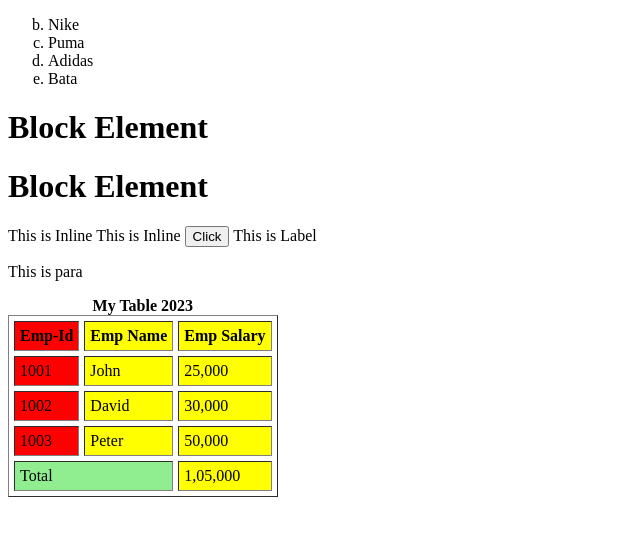
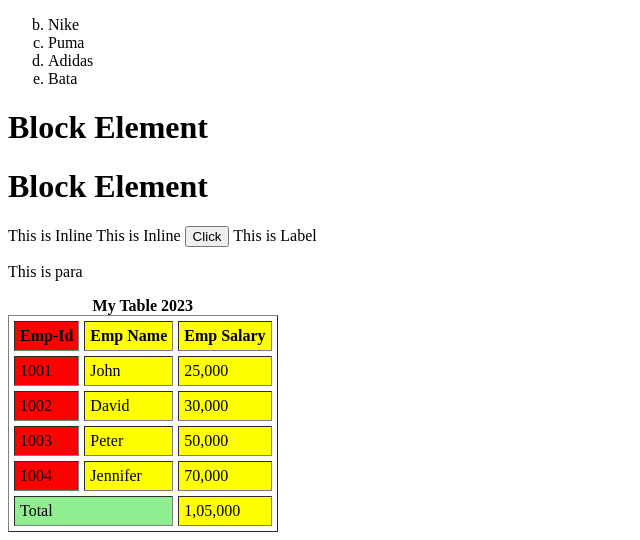
Before and after one commit to almagit2023/test-html-files, a plain HTML site: page index.html in a window 1280 px wide. Shown: the part 951-1491 px from the top of the page, without its empty margins (0-640 px from the left). Before the commit the page ends 1456 px from the top, so only its background shows below. Drawn offline with Linux system fonts and the light colour scheme.

Commit message:
Adding changes to index.html

```diff
--- a/index.html
+++ b/index.html
@@ -130,6 +130,13 @@
         <td>Peter</td>
         <td>50,000</td>
       </tr>
+
+      <tr>
+        <!-- table data -->
+        <td>1004</td>
+        <td>Jennifer</td>
+        <td>70,000</td>
+      </tr>
     </tbody>
 
     <tfoot>
```
